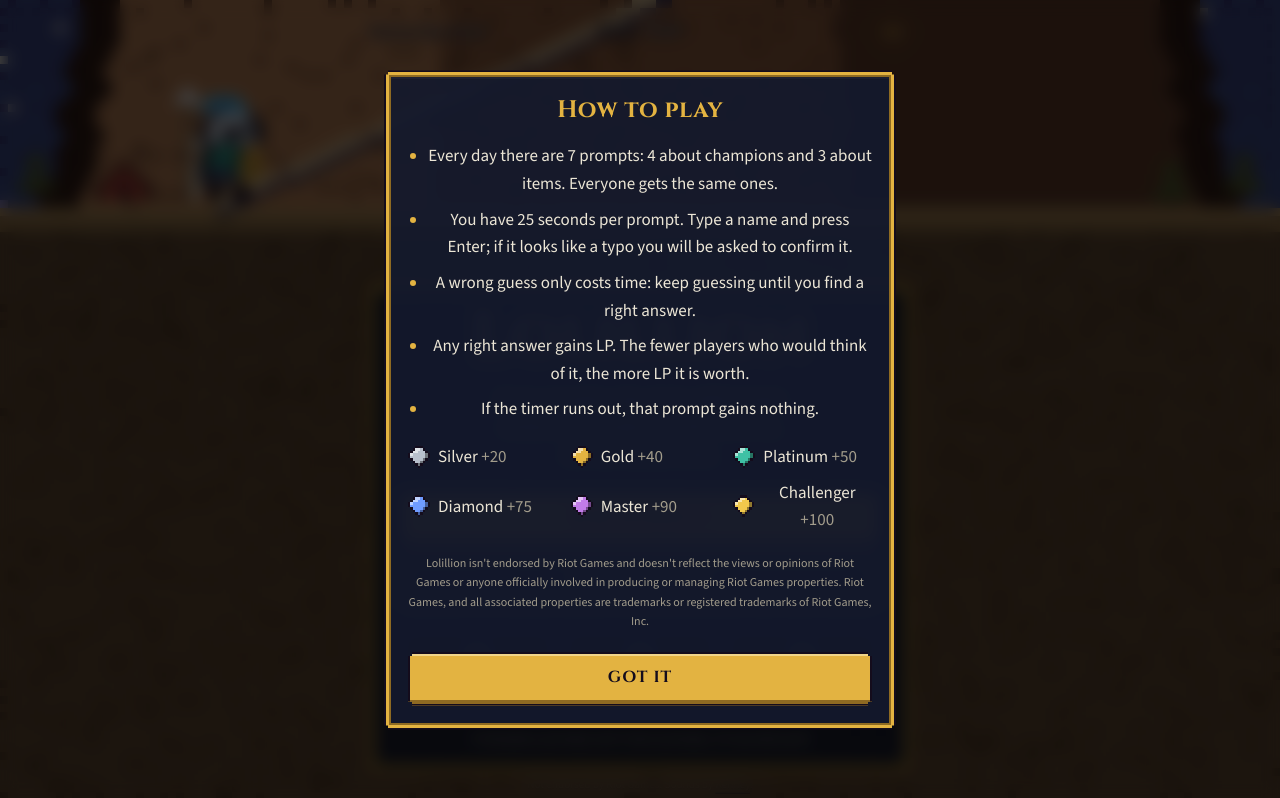
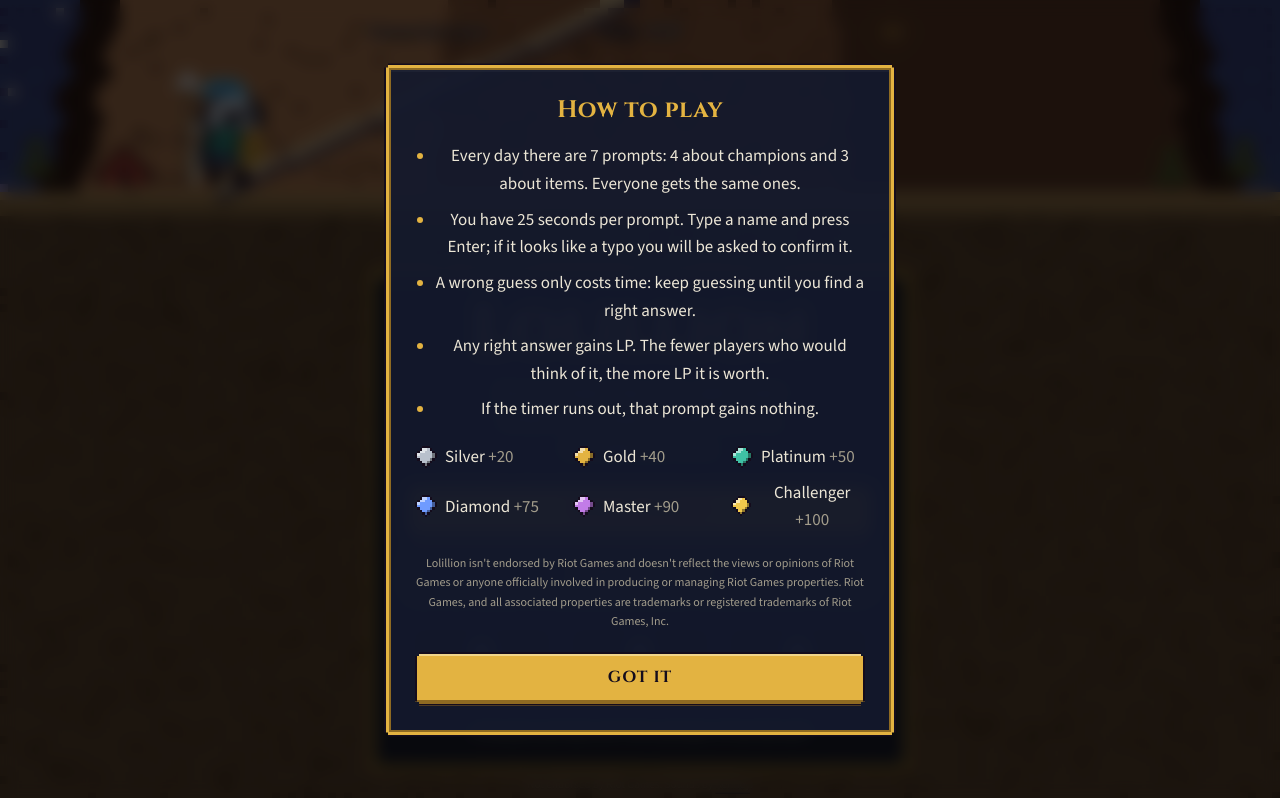
Before and after one commit to ThomasMarcCarter/thomasmarccarter.github.io, an Astro site: page /lolillion in a window 1280 px wide. Both pictures are taken after a click on the button "HOW TO PLAY". Built offline with nearby package versions, Linux system fonts and the light colour scheme; Astro itself is replaced by a stand-in of ours.

Commit message:
Stop scrolled Lolillion text from painting over the panel border
The panel's gold border is an inset shadow, which paints under content, and the panel
itself was the scroller, so scrolled text slid over the frame. The frame now pads its
content by the border width and an inner .lol-scroll box does the scrolling, clipping
at the border's inner edge. The How to play dialog gets the same split.

Co-Authored-By: Claude Opus 5.5 <noreply@anthropic.com>

```diff
--- a/src/lolillion/components/Game.tsx
+++ b/src/lolillion/components/Game.tsx
@@ -176,7 +176,10 @@ export default function Game() {
           </span>
         </div>
         <div ref={sky} className="min-h-[16cqh] flex-1" />
-        <div className="lol-panel min-h-0 shrink overflow-y-auto px-4 py-[clamp(0.75rem,3cqh,2.25rem)] sm:px-8">{screen}</div>
+        {/* The frame doesn't scroll; the inner box does, so scrolled text is cut off inside the gold border. */}
+        <div className="lol-panel flex min-h-0 shrink flex-col">
+          <div className="lol-scroll min-h-0 overflow-y-auto px-4 py-[clamp(0.75rem,3cqh,2.25rem)] sm:px-8">{screen}</div>
+        </div>
         {/* Hidden while answering, to give the prompt every pixel; How to play carries the full disclaimer. */}
         {!asking && (
           <p className="lol-legal mt-1.5 text-center text-[0.7rem] leading-tight">
--- a/src/lolillion/components/HowToPlay.tsx
+++ b/src/lolillion/components/HowToPlay.tsx
@@ -22,10 +22,10 @@ export default function HowToPlay({ className = 'lol-button-ghost' }: { classNam
       <dialog
         ref={dialog}
         aria-labelledby="how-to-play-title"
-        className="lol-panel m-auto max-h-[calc(100dvh-2rem)] w-[min(32rem,calc(100%-2rem))] overflow-y-auto p-0 text-ink backdrop:bg-black/70 backdrop:backdrop-blur-sm"
+        className="lol-panel m-auto max-h-[calc(100dvh-2rem)] w-[min(32rem,calc(100%-2rem))] text-ink open:flex open:flex-col backdrop:bg-black/70 backdrop:backdrop-blur-sm"
         onClick={(e) => e.target === dialog.current && dialog.current.close()}
       >
-        <div className="p-6">
+        <div className="lol-scroll min-h-0 overflow-y-auto p-6">
           <h2 id="how-to-play-title" className="lol-display text-2xl font-bold text-accent">
             How to play
           </h2>
--- a/src/styles/global.css
+++ b/src/styles/global.css
@@ -221,14 +221,21 @@
 /* Chunky framed panel: a gold rim inside a dark outline, cut on stepped corners. */
 .lol-panel {
   position: relative;
+  /* Content sits inside the 7px frame drawn by the inset shadows below, so it can never paint over it. */
+  padding: 7px;
   background: rgb(20 26 46 / 0.9);
-  scrollbar-color: var(--accent) transparent;
   clip-path: var(--notched);
   box-shadow:
     inset 0 0 0 2px var(--outline),
     inset 0 0 0 5px var(--accent),
     inset 0 0 0 7px var(--gold-dark),
     inset 0 9px 0 0 rgb(255 255 255 / 0.03);
+}
+
+/* The scrolling area inside a panel frame. */
+.lol-scroll {
+  scrollbar-color: var(--accent) transparent;
+  scrollbar-width: thin;
 }
 
 /* The climb scene fills the window behind the game, pixel art scaled up by a whole number. */
```
